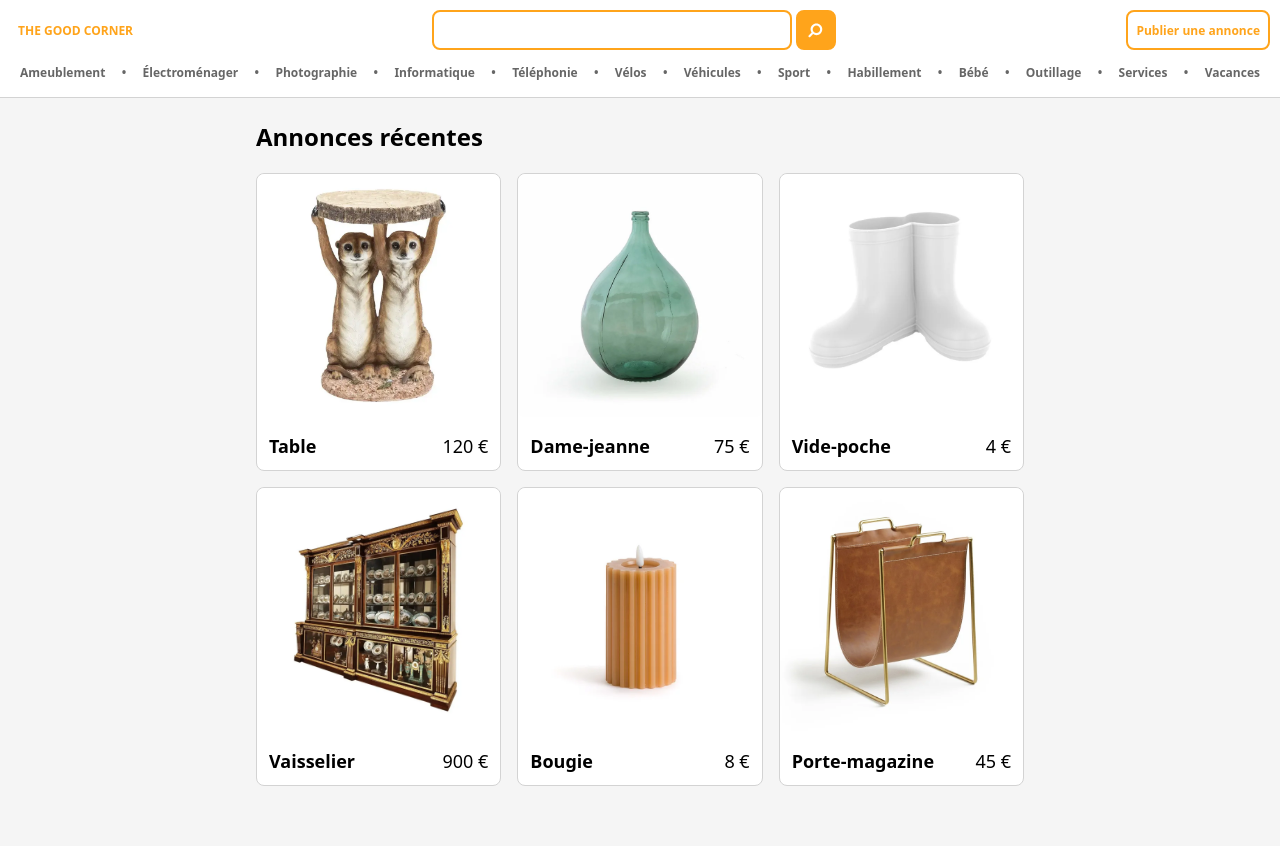
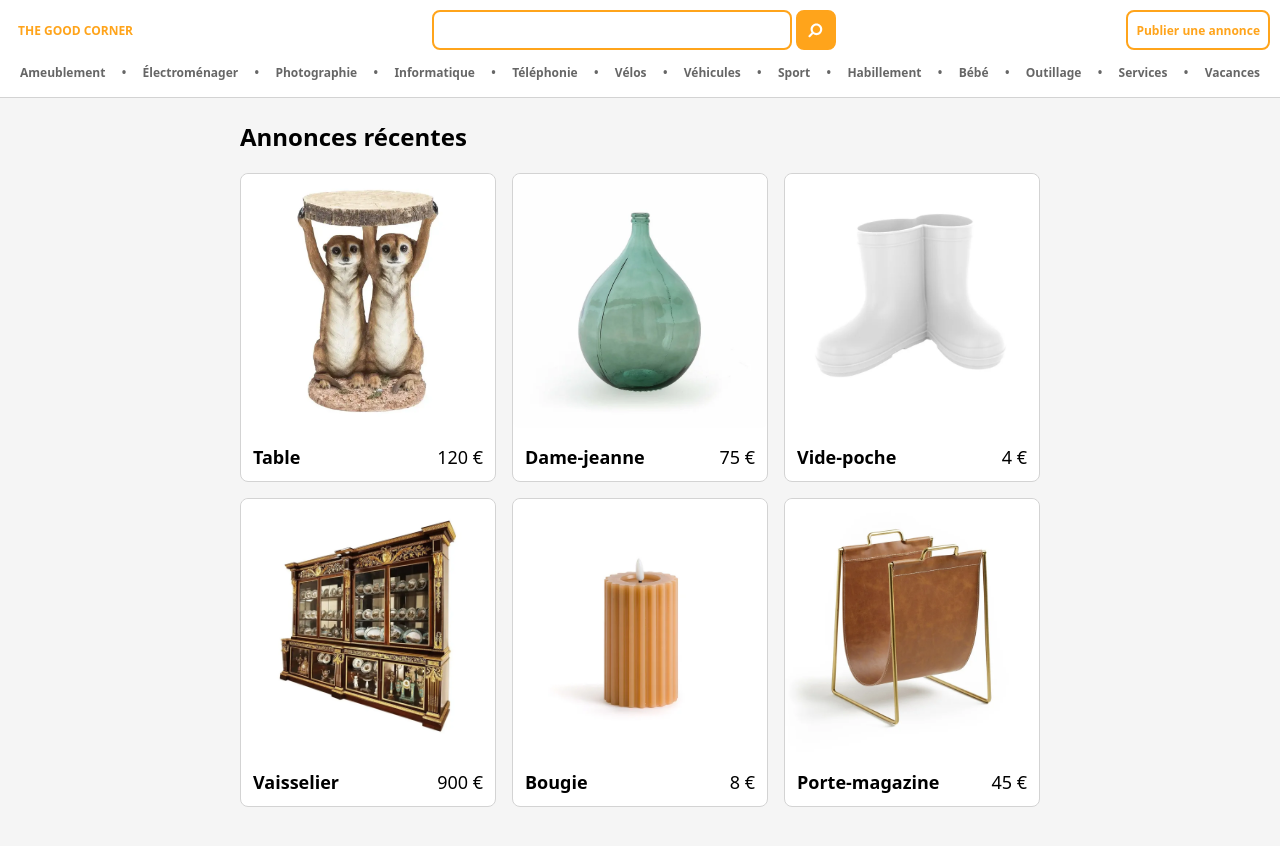
Before and after one commit to Laynaria/the-good-corner, a Next.js app in the folder frontend/: page / in a window 1280 px wide. Shown: the top 846 px of the page. Built offline with nearby package versions, Linux system fonts and the light colour scheme.

Commit message:
fixed index.tsx to not have two main nested

```diff
--- a/frontend/src/pages/index.tsx
+++ b/frontend/src/pages/index.tsx
@@ -4,11 +4,7 @@ import styles from "@/styles/Home.module.css";
 export default function Home() {
   return (
     <>
-      <body>
-        <main className="main-content">
-          <RecentAds />
-        </main>
-      </body>
+      <RecentAds />
     </>
   );
 }
```
